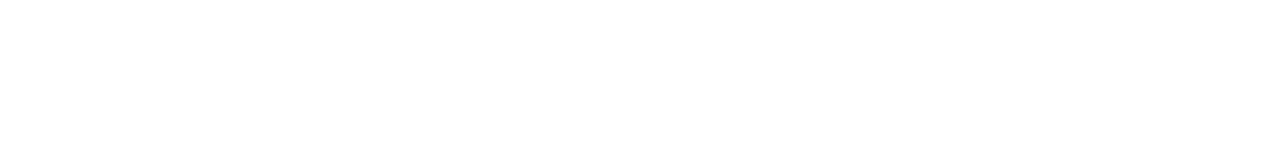
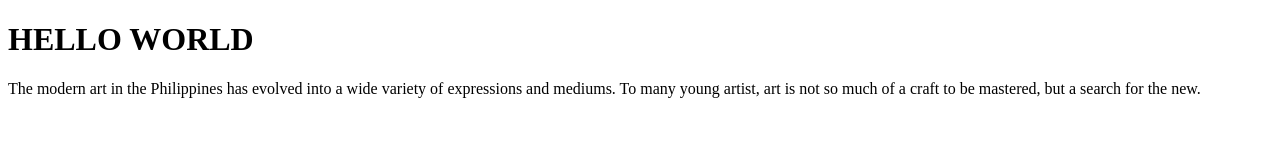
Before and after one commit to daaanils/learning-git, a plain HTML site: page index.html in a window 1280 px wide. Drawn offline with Linux system fonts and the light colour scheme.

Commit message:
adding hello world and paragraph to heading and p tag

```diff
--- a/index.html
+++ b/index.html
@@ -7,6 +7,9 @@
 </head>
 <body>
 
+    <h1>HELLO WORLD</h1>
+    <p>The modern art in the Philippines has evolved into a wide variety of expressions and mediums. To many young artist, art is not so much of a craft to be mastered, but a search for the new.</p>
+
 
     <script src="main.js"></script>
 
```
